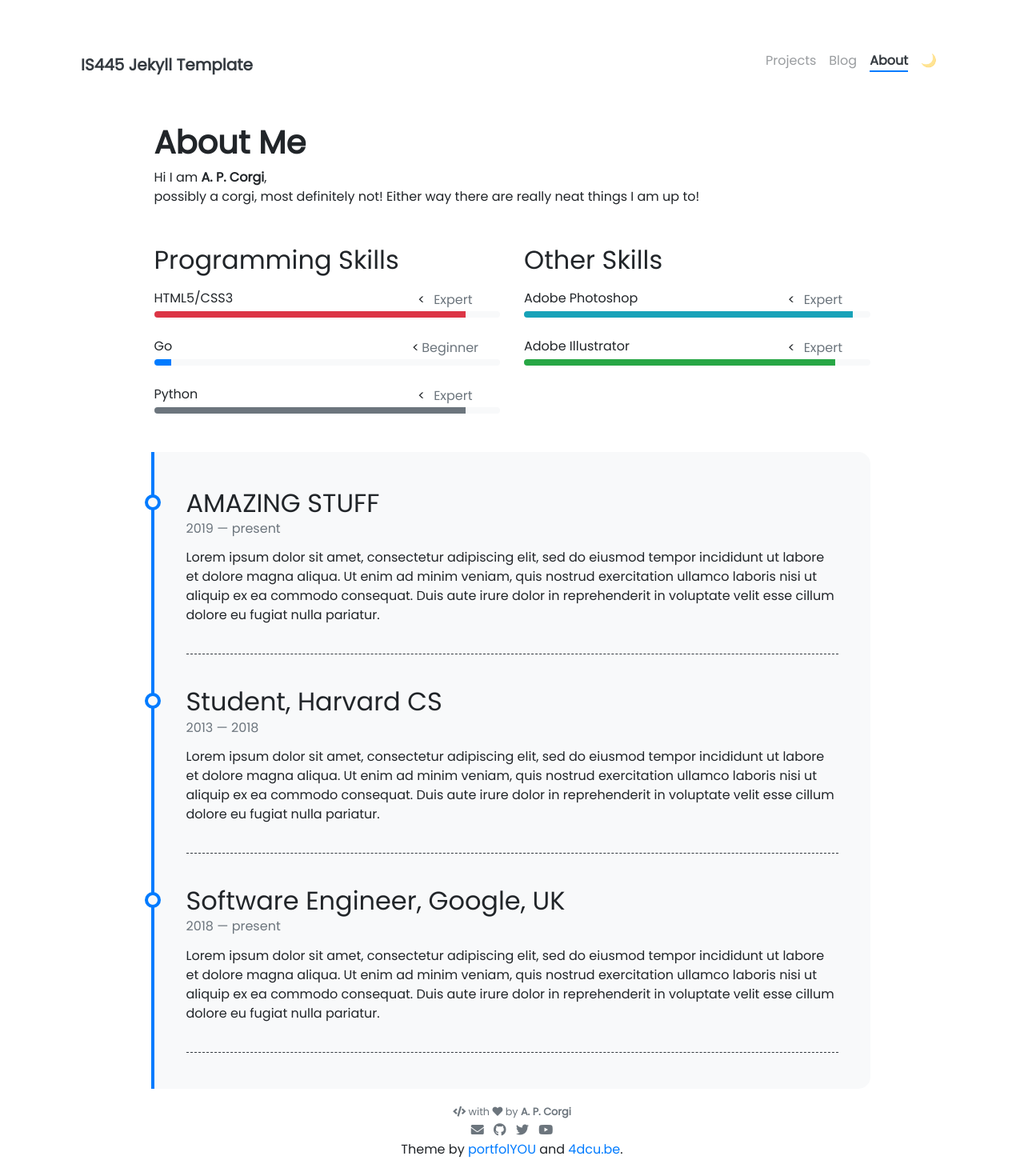
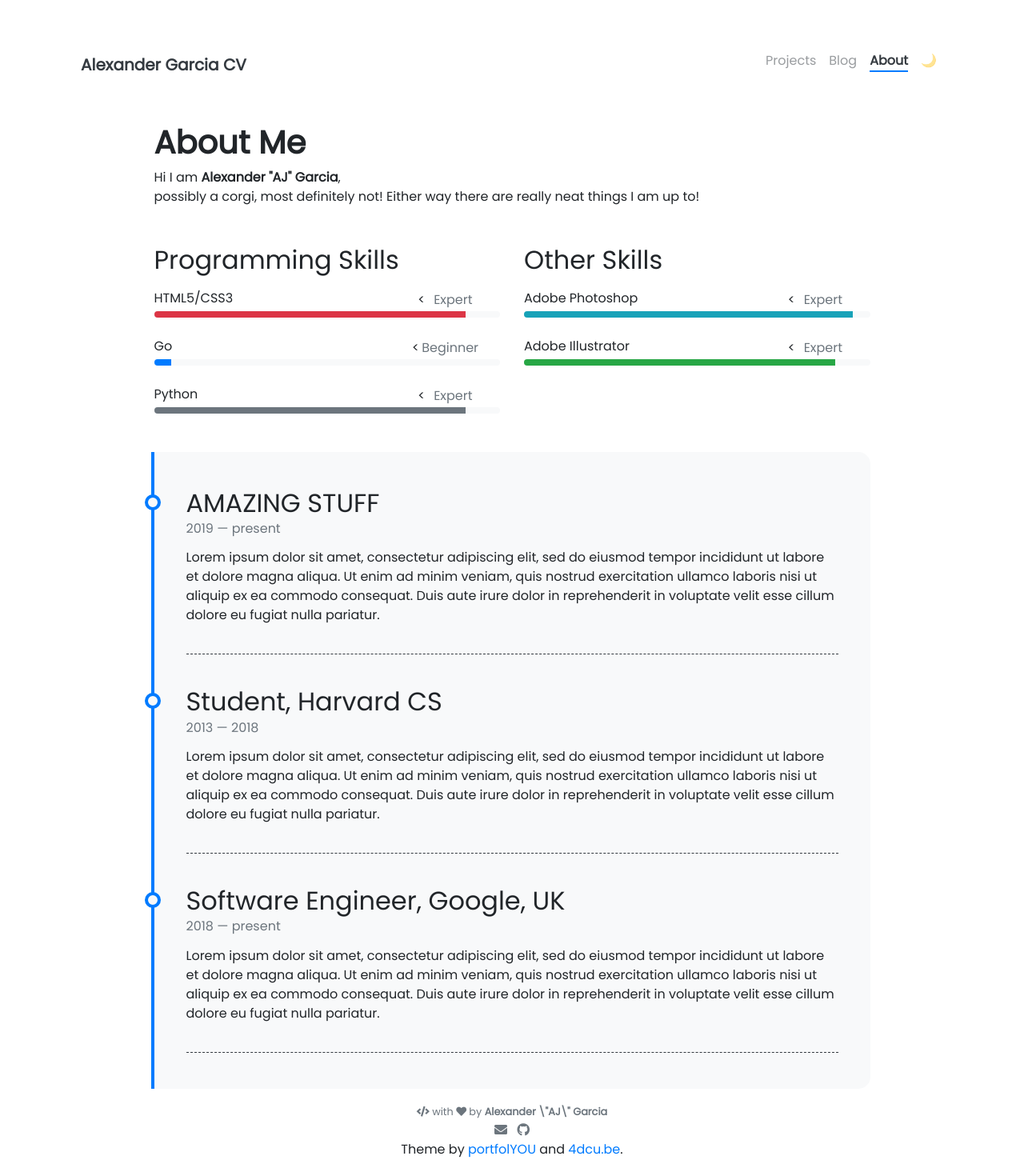
Before and after one commit to garcia9810/garcia9810.github.io, a Jekyll site: the page built from pages/about.md, in a window 1280 px wide. Shown: the whole page at 80% size. Built offline with Jekyll 4.4.1, drawn with Linux system fonts in a browser that asks for light colours; nearby versions of some CDN libraries.

Commit message:
Update personal information in _config.yml

```diff
--- a/_config.yml
+++ b/_config.yml
@@ -5,7 +5,7 @@
 # NOTE: it looks like you need to rebuild + repush everytime you update this _config.yml file
 
 ### Site Settings ###
-title               : IS445 Jekyll Template
+title               : Alexander Garcia CV
 description         : >-
                       I am definitely not a corgi!
 baseurl             : ""   # Change to empty quotes if you are hosting your site at <your-username>.github.io directly,
@@ -34,13 +34,13 @@ nav_exclude:                                            # The following paths ar
 
 ### Author Info ###
 author:
-  name              : A. P. Corgi
+  name              : Alexander \"AJ\" Garcia
   image             : https://media.tenor.com/8RcIoWTKYR4AAAAe/scuze-corgi.png
 #  behance           : your_username
 # dribbble          : your_username
-  email             : username@domain.com
+  email             : a.garcia11004@gmail.com
 #  facebook          : your_username
-  github            : jnaiman # JPN
+  github            : garcia9810 # JPN
 # gitlab            : your_username
 # instagram         : your_username
 # kaggle            : your_username
@@ -51,9 +51,9 @@ author:
 # stackoverflow     : your_user_id
 # tumblr            : your_username.tumblr.com
 #  twitch            : your_username
-  twitter           : your_username
+#  twitter           : your_username
 #  vimeo             : your_username
-  youtube           : your_channel_name
+#  youtube           : your_channel_name
 # keybase           : your_username
 
 
```
